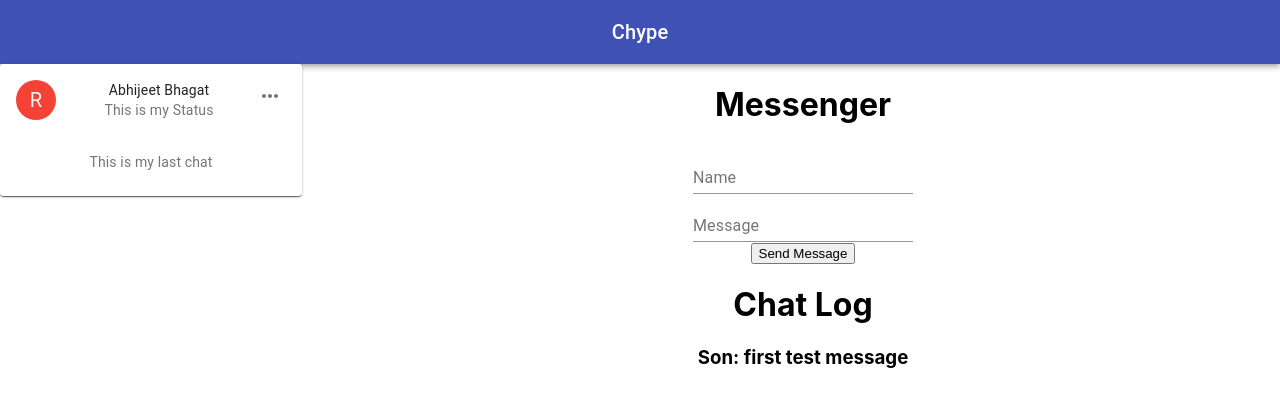
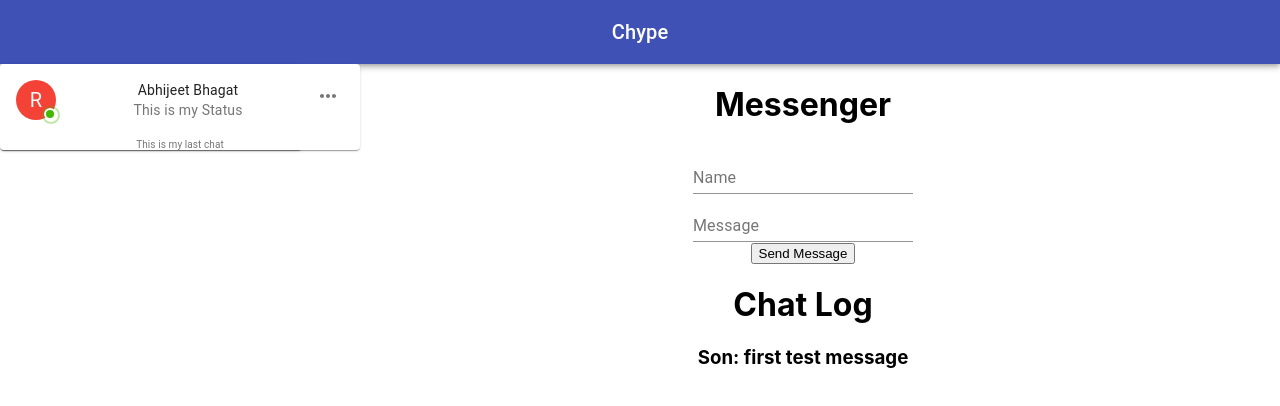
Before and after one commit to bhagatabhijeet/chype, a React (Create React App) app in the folder client/: page /main in a window 1280 px wide. Shown: the top 406 px of the page. Built offline with nearby package versions, Linux system fonts and the light colour scheme.

Commit message:
add badge for avatar and change style for logged in user card

```diff
--- a/client/src/components/LoggedInUserCard.jsx
+++ b/client/src/components/LoggedInUserCard.jsx
@@ -1,5 +1,6 @@
 import React from 'react';
-import { makeStyles } from '@material-ui/core/styles';
+import { makeStyles,withStyles } from '@material-ui/core/styles';
+import Badge from '@material-ui/core/Badge';
 import clsx from 'clsx';
 import Card from '@material-ui/core/Card';
 import CardHeader from '@material-ui/core/CardHeader';
@@ -12,17 +13,49 @@ import IconButton from '@material-ui/core/IconButton';
 import Typography from '@material-ui/core/Typography';
 import { red } from '@material-ui/core/colors';
 
+
 import MoreHorizIcon from '@material-ui/icons/MoreHoriz';
+
+const StyledBadge = withStyles((theme) => ({
+  badge: {
+    backgroundColor: '#44b700',
+    color: '#44b700',
+    boxShadow: `0 0 0 2px ${theme.palette.background.paper}`,
+    '&::after': {
+      position: 'absolute',
+      top: 0,
+      left: 0,
+      width: '100%',
+      height: '100%',
+      borderRadius: '50%',
+      animation: '$ripple 1.2s infinite ease-in-out',
+      border: '1px solid currentColor',
+      content: '""',
+    },
+  },
+  '@keyframes ripple': {
+    '0%': {
+      transform: 'scale(.8)',
+      opacity: 1,
+    },
+    '100%': {
+      transform: 'scale(2.4)',
+      opacity: 0,
+    },
+  },
+}))(Badge);
 
 const useStyles = makeStyles((theme) => ({
   root: {
-    maxWidth: 345,
-    margin:theme.spacing(0)
+    width: 360,
+    height: 85,
+    fontSize: '1rem',
+    // margin:theme.spacing(0)
   },
-  media: {
-    height: 0,
-    paddingTop: '56.25%', // 16:9
-  },
+  // media: {
+  //   height: 0,
+  //   paddingTop: '56.25%', // 16:9
+  // },
   expand: {
     transform: 'rotate(0deg)',
     marginLeft: 'auto',
@@ -35,7 +68,14 @@ const useStyles = makeStyles((theme) => ({
   },
   avatar: {
     backgroundColor: red[500],
+    marginBottom: '0',
   },
+  icon: {
+    marginBottom: '0',
+  },
+ header :{
+   fontSize: '10px',
+ }
 }));
 
 export default function LoggedInUserCard() {
@@ -47,27 +87,39 @@ export default function LoggedInUserCard() {
   // };
 
   return (
-    <Card className={classes.root}>
+    <div >
+      <Card style={{paddingBottom: '1px'}} className={classes.root}>
+
       <CardHeader
+      className={classes.header}
         avatar={
+          <StyledBadge
+        overlap="circle"
+        anchorOrigin={{
+          vertical: 'bottom',
+          horizontal: 'right',
+        }}
+        variant="dot"
+      >
           <Avatar aria-label="recipe" className={classes.avatar}>
             R
           </Avatar>
+          </StyledBadge>
         }
         action={
-          <IconButton aria-label="settings">
+          <IconButton aria-label="settings" className={classes.icon}>
             <MoreHorizIcon />
           </IconButton>
         }
+
         title="Abhijeet Bhagat"
         subheader="This is my Status"
       />
-
-      <CardContent>
-        <Typography variant="body2" color="textSecondary" component="p">
+       <Typography variant="subtitle1"  color="textSecondary"  style={{marginTop:'0',fontSize:'10px'}}>
          This is my last chat
         </Typography>
-      </CardContent>
+
     </Card>
+    </div>
   );
 }
```
